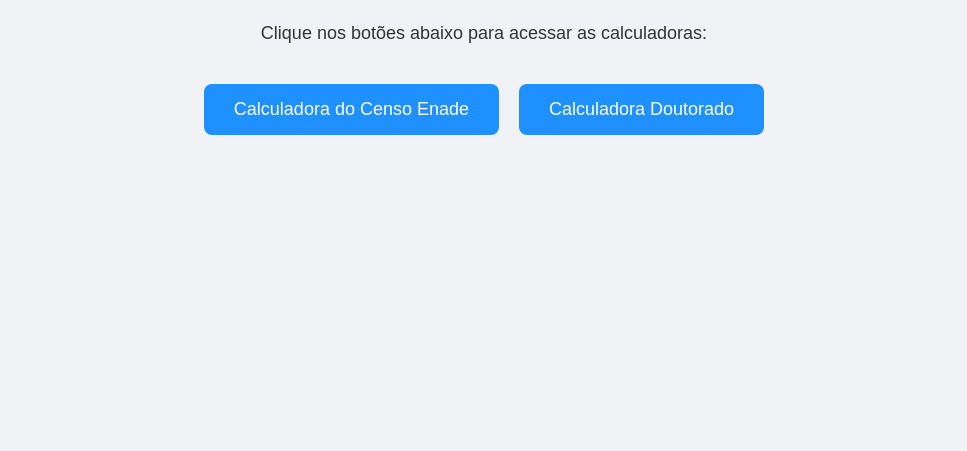
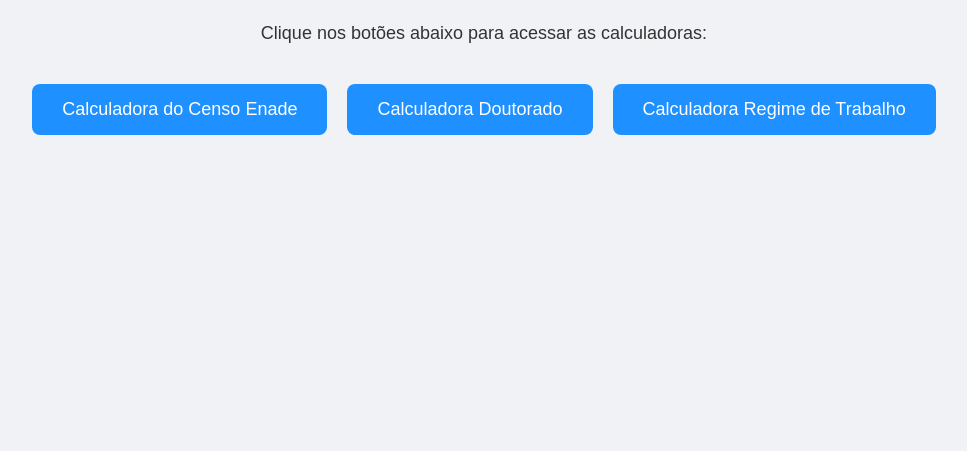
Before and after one commit to matheusrodrigues3001-collab/Pagina-Inicial---Calculadora-Senso-ENADE, a plain HTML site: page index.html in a window 1280 px wide. Shown: the part 389-840 px from the top of the page, without its empty margins (156-1123 px from the left). Drawn offline with Linux system fonts and the light colour scheme.

Commit message:
Update index.html

```diff
--- a/index.html
+++ b/index.html
@@ -13,10 +13,10 @@
             flex-direction: column;
             align-items: center;
             justify-content: center;
-            min-height: 100vh; /* Usar min-height para garantir que o conteúdo não seja cortado */
+            min-height: 100vh;
             margin: 0;
             text-align: center;
-            padding: 20px; /* Adicionar padding para melhor visualização em telas menores */
+            padding: 20px;
         }
 
         h1 {
@@ -31,8 +31,8 @@
 
         .button-container {
             display: flex;
-            gap: 20px; /* Espaço entre os botões */
-            flex-wrap: wrap; /* Permite que os botões quebrem a linha em telas menores */
+            gap: 20px;
+            flex-wrap: wrap;
             justify-content: center;
         }
 
@@ -46,7 +46,7 @@
             font-size: 18px;
             cursor: pointer;
             transition: background-color 0.3s;
-            white-space: nowrap; /* Impede que o texto do botão quebre */
+            white-space: nowrap;
         }
 
         .button:hover {
@@ -64,6 +64,9 @@
         <a href="https://matheusrodrigues3001-collab.github.io/Calculado-do-Censo-Doutorado/" class="button" target="_blank">
             Calculadora Doutorado
         </a>
+        <a href="https://matheusrodrigues3001-collab.github.io/Calculadora-do-Censo---Regime-de-Trabalho/" class="button" target="_blank">
+            Calculadora Regime de Trabalho
+        </a>
     </div>
 </body>
 </html>
```
